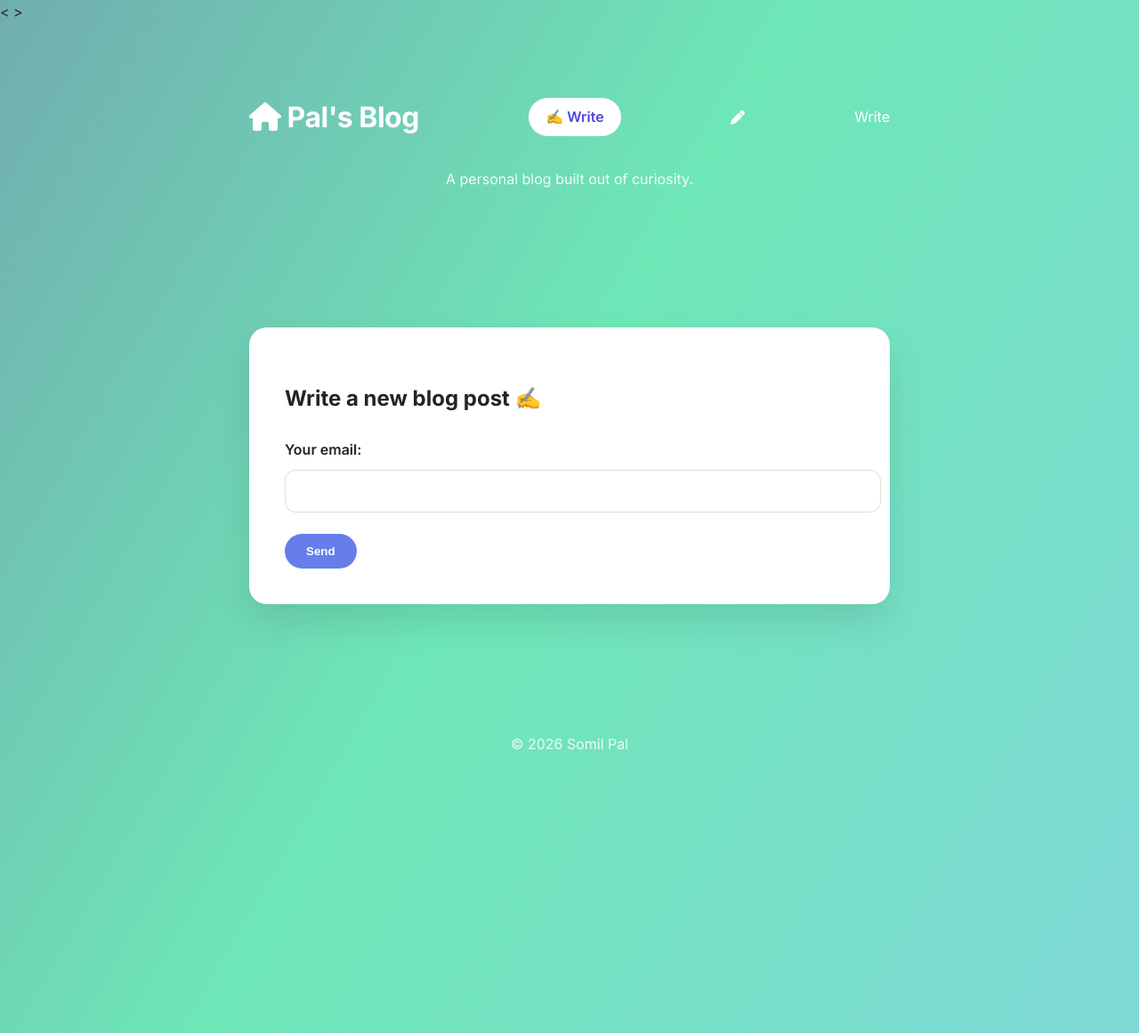
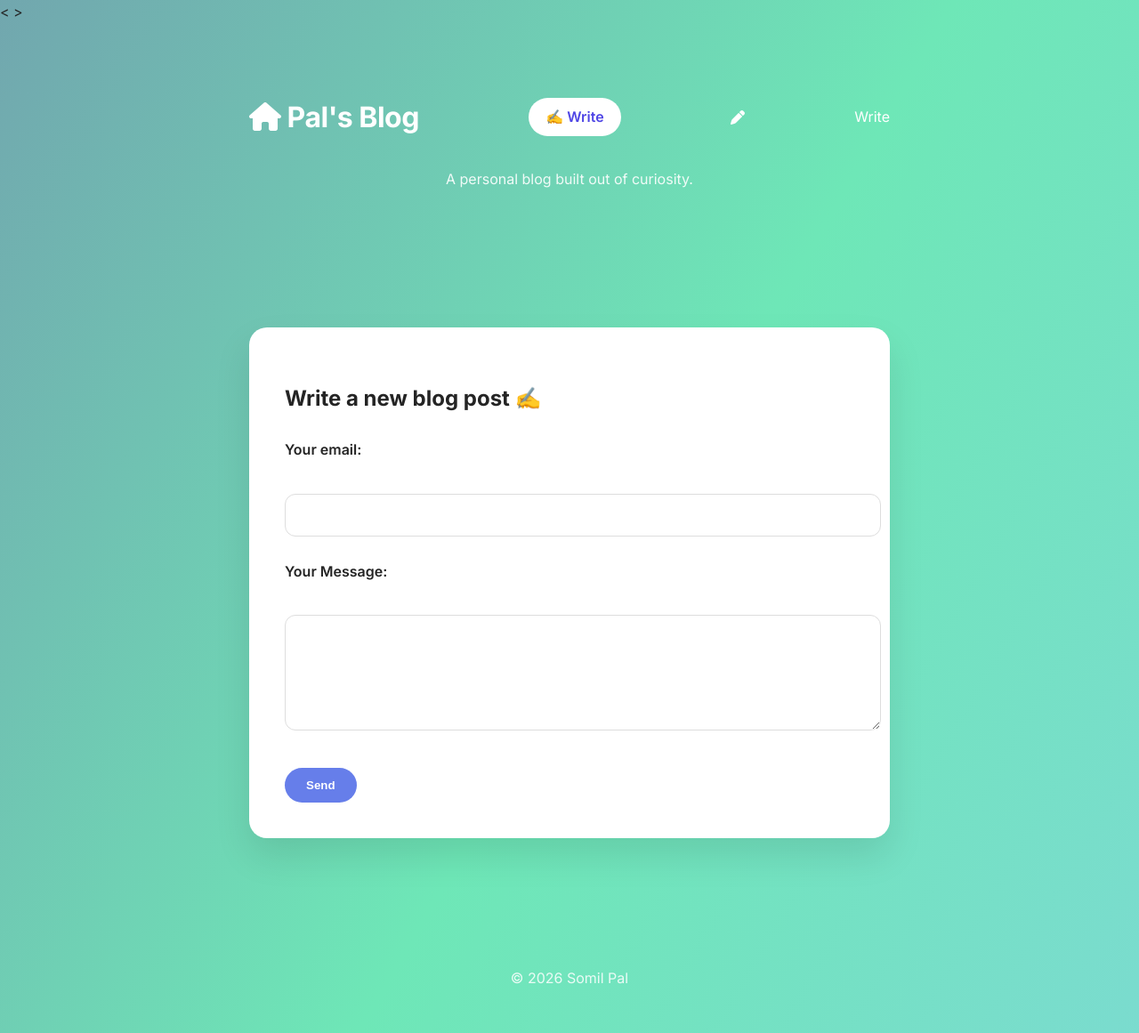
Before and after one commit to 100myl/perspective, a Jekyll site: the page built from write.md, in a window 1280 px wide. Shown: the whole page at 89% size. Built offline with Jekyll 4.4.1, drawn with Linux system fonts in a browser that asks for light colours; our own code applies the rules of GitHub Pages for plain Markdown files.

Commit message:
Update write.md

```diff
--- a/write.md
+++ b/write.md
@@ -1,14 +1,15 @@
----
-layout: default
-title: Write a Post
----
-
 <div class="write-container">
   <h2>Write a new blog post ✍️</h2>
 
-<form action="https://formspree.io/f/mykkyrvk" method="POST">
-  <label>Your email:</label>
-  <input type="email" name="email">
-  <button type="submit">Send</button>
-</form>
+  <form action="https://formspree.io/f/mykkyrvk" method="POST">
+    <label>Your email:</label><br>
+    <input type="email" name="email" required style="width: 100%; margin-bottom: 10px;">
+
+    <label>Your Message:</label><br>
+    <textarea name="message" required style="width: 100%; height: 100px; margin-bottom: 10px;"></textarea>
+
+    <input type="hidden" name="_next" value="https://100myl.github.io/perspective/">
+
+    <button type="submit">Send</button>
+  </form>
 </div>
```
